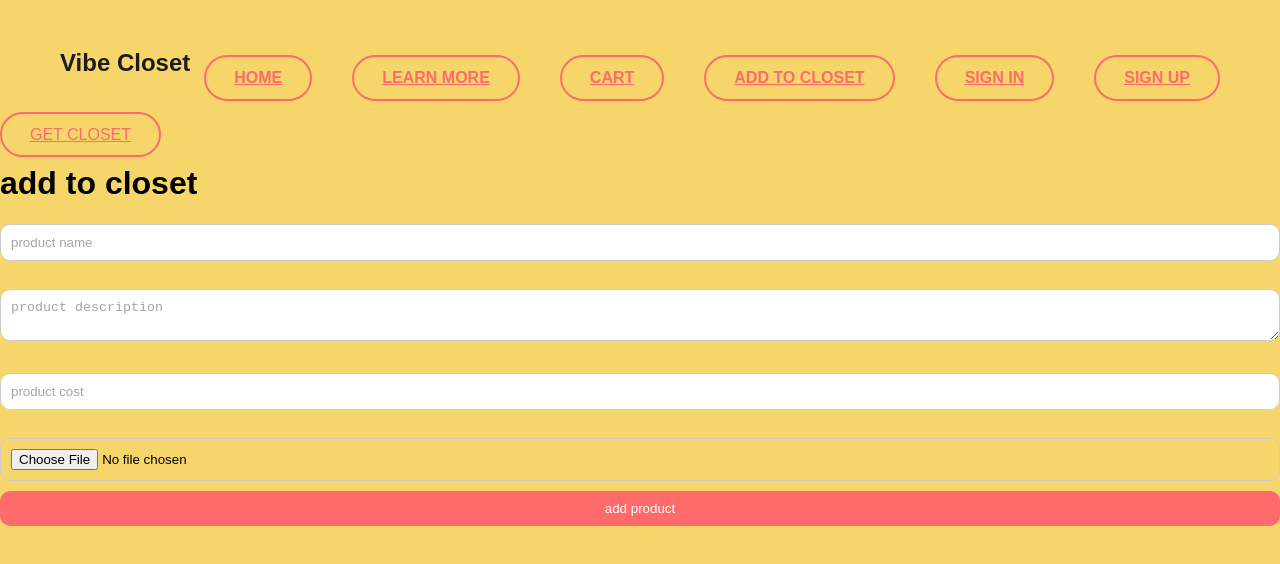
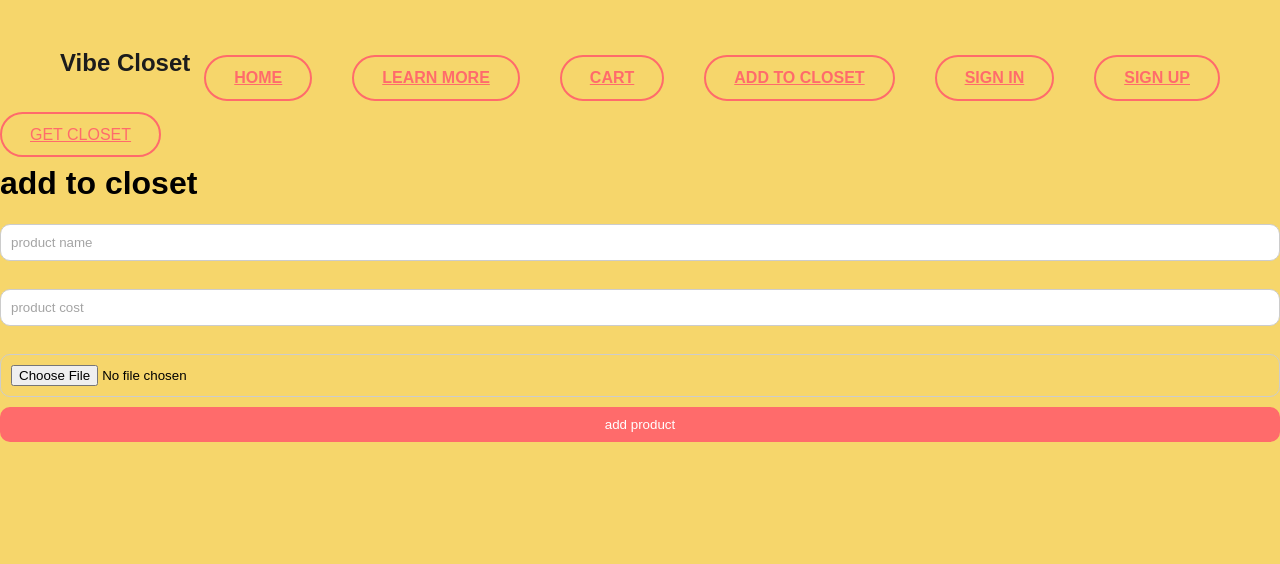
Before and after one commit to peteromwana1-ux/Vibe-Closet, a React (Create React App) app: page /#/addcloset in a window 1280 px wide. Shown: the top 564 px of the page. Built offline with nearby package versions, Linux system fonts and the light colour scheme.

Commit message:
Final update  4

```diff
--- a/src/Components/AddCloset.jsx
+++ b/src/Components/AddCloset.jsx
@@ -5,7 +5,7 @@ import { Link } from 'react-router-dom'
 const AddCloset  = () => {
   // declaring state variables
   const[product_name,setProductName]= useState("")
-  const[product_description,setProductDescription]= useState("")
+
   const[product_cost,setProductCost]= useState("")
   const[product_photo,setProductPhoto]= useState("")
 // status messages
@@ -20,7 +20,6 @@ const[error,setError]= useState("")
 try{
 // retrieving product data
     const formData= new FormData();
-    formData.append("product_description",product_description)
     formData.append("product_name",product_name)
     formData.append("product_cost",product_cost)
     formData.append("product_photo",product_photo)
@@ -54,10 +53,7 @@ setError(error.message)
         required/><br /><br />
 
 
-        <textarea
-        placeholder='product description'
-        onChange={(e)=>setProductDescription(e.target.value)}
-        required></textarea><br /><br />
+
 
 
         <input
--- a/src/Components/Home.jsx
+++ b/src/Components/Home.jsx
@@ -61,7 +61,7 @@ const Home = () => {
                 {/* The product details  */}
                 <div className='card-body'>
                   <h5 className='mt-2'>{product.product_name}</h5>
-                  <p >{product.product_description}</p>
+
                   <b className='p-4 danger'>$. {product.product_cost}</b><br />
                   <button className='btn' onClick={() => addToCart(product)}>Add to Cart</button>
                   <button className='btn' onClick={() => navigate("/makepayment", { state: { product } })}>Purchase Now</button>
```
Also changed, not shown: src/image2.jpg (deleted), 1 other file (tests, documents, lock files or other folders).
